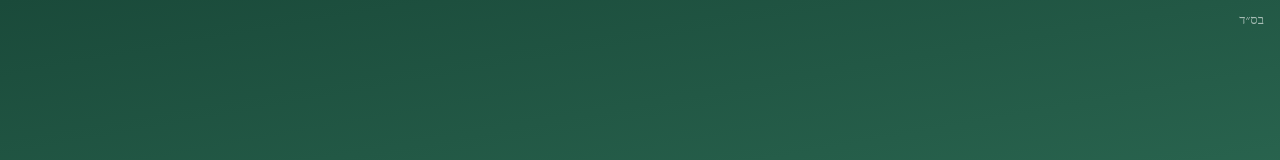
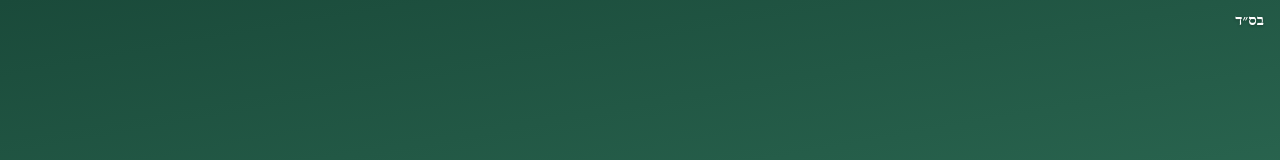
Before and after one commit to shmuelkazen/CGI-Wilkes-Rebbe1, a React (Vite) app: page / in a window 1280 px wide. Shown: the top 160 px of the page. Built offline with nearby package versions, Linux system fonts and the light colour scheme.

Commit message:
bsd and logo in emails

```diff
--- a/src/components/LandingPage.jsx
+++ b/src/components/LandingPage.jsx
@@ -79,7 +79,7 @@ export default function LandingPage({ onEmailSignIn, onEmailSignUp, onForgotPass
   if (mode === "landing") {
     return (
       <div style={{ position: "relative", minHeight: "100vh", background: `linear-gradient(170deg, ${colors.forest} 0%, ${colors.forestLight} 50%, ${colors.amber} 150%)`, display: "flex", flexDirection: "column", alignItems: "center", justifyContent: "center", padding: 24, textAlign: "center" }}>
-        <div style={{ position: "absolute", top: 12, right: 16, color: "rgba(255,255,255,.6)", fontSize: 13, fontFamily: "serif" }}>בס״ד</div>
+        <div style={{ position: "absolute", top: 12, right: 16, color: "#fff", fontSize: 15, fontWeight: "bold", fontFamily: "serif", textShadow: "0 1px 3px rgba(0,0,0,.3)" }}>בס״ד</div>
         <div style={{ animation: "fadeIn .5s ease", maxWidth: 420, width: "100%" }}>
           <img src="/logo.png" alt="CGI Wilkes Rebbe" style={{ width: 100, height: 100, objectFit: "contain", marginBottom: 8 }} />
           <h1 style={{ fontFamily: font.display, fontSize: "clamp(32px, 6vw, 52px)", color: "#fff", lineHeight: 1.1, marginBottom: 12 }}>CGI Wilkes Rebbe</h1>
@@ -122,7 +122,7 @@ export default function LandingPage({ onEmailSignIn, onEmailSignUp, onForgotPass
 
   return (
     <div style={{ position: "relative", minHeight: "100vh", background: `linear-gradient(170deg, ${colors.forest} 0%, ${colors.forestLight} 50%, ${colors.amber} 150%)`, display: "flex", flexDirection: "column", alignItems: "center", justifyContent: "center", padding: 24 }}>
-      <div style={{ position: "absolute", top: 12, right: 16, color: "rgba(255,255,255,.6)", fontSize: 13, fontFamily: "serif" }}>בס״ד</div>
+      <div style={{ position: "absolute", top: 12, right: 16, color: "#fff", fontSize: 15, fontWeight: "bold", fontFamily: "serif", textShadow: "0 1px 3px rgba(0,0,0,.3)" }}>בס״ד</div>
       <div style={{ animation: "fadeIn .35s ease", maxWidth: 400, width: "100%" }}>
         {/* Back button — not on newpassword since they arrived via email link */}
         {mode !== "newpassword" && (
```
Also changed, not shown: 1 other file (tests, documents, lock files or other folders).
